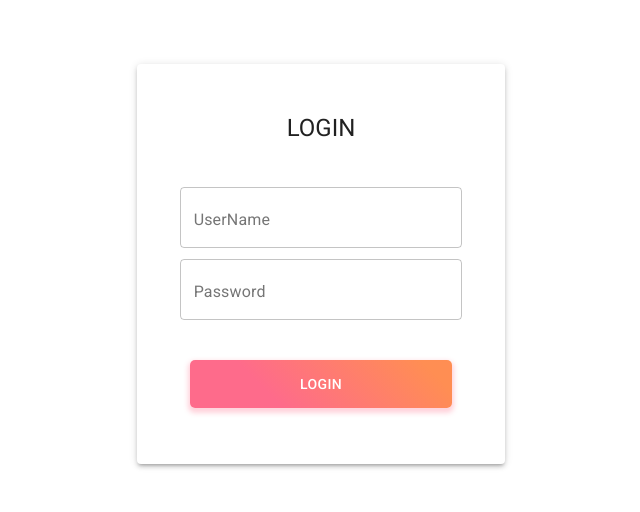
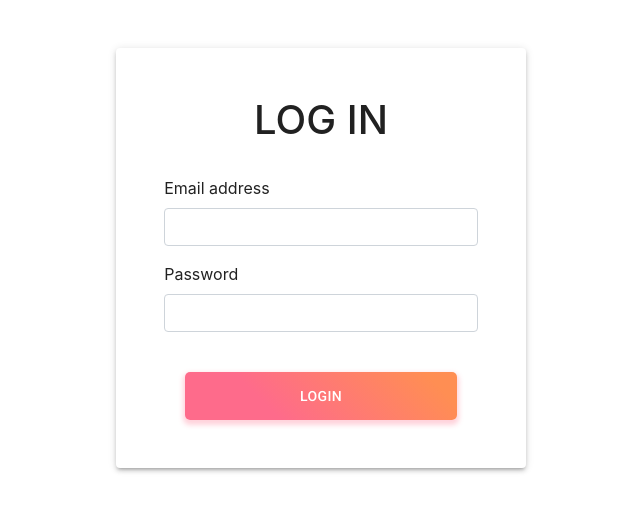
Before and after one commit to RR190701/e-Auction, a React (Create React App) app: page /log-in in a window 1280 px wide. Shown: the top 512 px of the page, without its empty margins (319-959 px from the left). Built offline with nearby package versions, Linux system fonts and the light colour scheme.

Commit message:
Added validation  in login page

```diff
--- a/src/App.js
+++ b/src/App.js
@@ -1,9 +1,9 @@
 import React from "react";
 import { BrowserRouter as Router, Route } from 'react-router-dom';
-import LogIn from './components/LogIn';
 import TopMenu from './components/Topmenu/TopMenu';
 import Profile from './containers/Profile';
 import SignUp from './components/SignIn/SignUp';
+import LogIn from './components/Login/LogIn';
 
 const App = () => {
 
--- a/src/components/LogIn.js
+++ /dev/null
@@ -1,90 +0,0 @@
-import React from 'react';
-import { makeStyles } from '@material-ui/core/styles';
-import Paper from '@material-ui/core/Paper';
-import Typography from '@material-ui/core/Typography';
-import Button from '@material-ui/core/Button';
-// import Input from '@material-ui/core/Input';
-// import InputLabel from '@material-ui/core/InputLabel';
-// import InputAdornment from '@material-ui/core/InputAdornment';
-// import FormControl from '@material-ui/core/FormControl';
-import TextField from '@material-ui/core/TextField';
-// import Grid from '@material-ui/core/Grid';
-// import AccountCircle from '@material-ui/icons/AccountCircle';
-
-
-const useStyles = makeStyles((theme) => ({
-    root: {
-      '& > *': {
-        marginTop: theme.spacing(8),
-        margin: 'auto',
-        width:'23rem',
-        height: theme.spacing(50),
-      },
-    },
-    LoginPaper: {
-
-        textAlign : "center",
-
-      },
-
-    InputFeild: {
-          margin: theme.spacing(1),
-          width: '28ch',
-
-      },
-
-   LoginHeading: {
-       paddingTop:"3rem",
-       paddingBottom:"2rem",
-      },
-
-      LoginButton: {
-
-            background: 'linear-gradient(45deg, #FE6B8B 30%, #FF8E53 90%)',
-            border: 0,
-            borderRadius: "5px",
-            boxShadow: '0 3px 5px 2px rgba(255, 105, 135, .3)',
-            color: 'white',
-            height: 48,
-            width:'33ch',
-            padding: '0 30px',
-            marginTop:'2rem',
-      }
-
-  }));
-
-
-const LogIn = () => {
-
-    const classes = useStyles();
-
-    return (
-        <div className={classes.root}>
-
-<Paper className={classes.LoginPaper} elevation={3}>
-
-<Typography className={classes.LoginHeading} variant="h5" gutterBottom>
-        LOGIN
-      </Typography>
-
-<form  noValidate autoComplete="off">
-      <TextField className={classes.InputFeild} id="outlined-basic" label="UserName" variant="outlined" />
-      <TextField
-      className={classes.InputFeild}
-          id="outlined-password-input"
-          label="Password"
-          type="password"
-          autoComplete="current-password"
-          variant="outlined"
-        />
-      <Button type ="submit"
-      className={classes.LoginButton} >
-        LOGIN
-      </Button>
-    </form>
-</Paper>
-        </div>
-     );
-}
-
-export default LogIn;
--- /dev/null
+++ b/src/components/Login/LogIn.js
@@ -0,0 +1,123 @@
+import React ,{useState} from 'react';
+import { makeStyles } from '@material-ui/core/styles';
+import Paper from '@material-ui/core/Paper';
+import Button from '@material-ui/core/Button';
+import "./style.css";
+
+
+const useStyles = makeStyles((theme) => ({
+
+      LoginButton: {
+
+            background: 'linear-gradient(45deg, #FE6B8B 30%, #FF8E53 90%)',
+            border: 0,
+            borderRadius: "5px",
+            boxShadow: '0 3px 5px 2px rgba(255, 105, 135, .3)',
+            color: 'white',
+            height: 48,
+            width:'17rem',
+            padding: '0 30px ',
+            // marginTop:'2rem',
+            // marginBottom:'2rem',
+      }
+
+  }));
+
+
+const LogIn = () => {
+
+    const classes = useStyles();
+
+    const [emailAddress, setEmailAddress] = useState("");
+    const [password, setPassword] = useState("");
+    const [errors, setErrors] = useState({});
+
+    const validate = () =>{
+    const errors = {};
+
+    if(emailAddress.trim() === "")
+    errors.emailAddress = "Email required";
+    if(password.trim() === "")
+    errors.password="password required";
+
+      return Object.keys(errors).length === 0?null:errors;
+    }
+
+    const HandleSubmit =(e) =>{
+    e.preventDefault();
+    const errors  = validate();
+    (errors)?setErrors(errors):setErrors({});
+    if(errors)return;
+
+
+      //call server
+      console.log("login done");
+        }
+
+    const validateProperty = ({name, value}) =>{
+
+   if(name ==="emailAddress"){
+     if(value.trim()==="")return "Email required";
+   }
+
+   if(name === "password"){
+     if(value.trim()==="")return "password required";
+   }
+    }
+
+    const HandleEmail =({currentTarget:input})=>{
+      const e = {...errors};
+      const errorMessage = validateProperty(input);
+      if(errorMessage) e[input.name] = errorMessage;
+      else delete e[input.name];
+
+
+      setErrors(e);
+      setEmailAddress(input.value);
+    }
+
+    const HandlePassword = ({currentTarget:input}) =>{
+      const e = {...errors};
+      const errorMessage = validateProperty(input);
+      if(errorMessage) e[input.name] = errorMessage;
+      else delete e[input.name];
+
+
+      setErrors(e);
+      setPassword(input.value);
+    }
+    return (
+<Paper className="LoginPaper" elevation={3}>
+
+<h1 className="text-center pb-4 pt-5">LOG IN</h1>
+      <form onSubmit={HandleSubmit}>
+  <div className="mb-3">
+    <label htmlFor="exampleInputEmail1" className="form-label">Email address</label>
+    <input type="text" value ={emailAddress}
+    onChange={HandleEmail}
+    name = "emailAddress"
+     className="form-control" id="exampleInputEmail1" aria-describedby="emailHelp"></input>
+     {errors.emailAddress && <div className ="alert alert-danger">{errors.emailAddress}</div>}
+  </div>
+  <div className="mb-3">
+    <label htmlFor="exampleInputPassword1" className="form-label">Password</label>
+    <input type="password" value ={password}
+    onChange={HandlePassword}
+    name ="password"
+    className="form-control" id="exampleInputPassword1"></input>
+    {errors.password && <div className ="alert alert-danger">{errors.password}</div>}
+  </div>
+  <div className="text-center pt-4">
+  <Button type ="submit"
+      className={classes.LoginButton} >
+        LOGIN
+      </Button>
+  </div>
+
+</form>
+
+</Paper>
+     );
+}
+
+export default LogIn;
--- /dev/null
+++ b/src/components/Login/style.css
@@ -0,0 +1,14 @@
+.LoginPaper {
+    width: 32%;
+    box-sizing: border-box;
+    border-radius: 5px;
+    padding: 0 3rem 3rem;
+    margin: 3rem auto;
+   }
+   @media(max-width:445px){
+
+    .LoginPaper {
+      width: 95%;
+      padding: 2rem 1rem;
+    }
+  }
--- a/src/components/SignIn/SignUp.js
+++ b/src/components/SignIn/SignUp.js
@@ -3,54 +3,63 @@ import Paper from '@material-ui/core/Paper';
 import './style.css';
 
 const SignUp = () => {
+
+
+  const HandleSubmit = (e) =>{
+    e.preventDefault();
+
+    //call the server
+    console.log("submitted");
+  }
+
     return (
         <Paper className="sign-in-form" elevation={3}>
 
           <h1 className="text-center pb-5 sign-in-heading">SIGN IN</h1>
-  <form className="row g-3">
+  <form onSubmit={HandleSubmit} className="row g-3">
   <div className="col-md-6">
-    <label for="inputFirstName" className="form-label">First Name</label>
-    <input type="email" className="form-control" id="inputFirstName"></input>
+    <label htmlFor="inputFirstName" className="form-label">First Name</label>
+    <input type="text" className="form-control" id="inputFirstName"></input>
   </div>
   <div className="col-md-6">
-    <label for="inputLastName" className="form-label">Last Name</label>
-    <input type="email" className="form-control" id="inputLastName"></input>
+    <label htmlFor="inputLastName" className="form-label">Last Name</label>
+    <input type="text" className="form-control" id="inputLastName"></input>
   </div>
   <div className="col-md-6">
-    <label for="Contact" className="form-label">Contact Number</label>
-    <input type="email" className="form-control" id="Contact"></input>
+    <label htmlFor="Contact" className="form-label">Contact Number</label>
+    <input type="text" className="form-control" id="Contact"></input>
   </div>
   <div className="col-md-6">
-    <label for="inputEmail4" className="form-label">Email ID</label>
-    <input type="email" className="form-control" id="inputEmail4"></input>
+    <label htmlFor="inputEmail4" className="form-label">Email ID</label>
+    <input type="text" className="form-control" id="inputEmail4"></input>
   </div>
   <div className="col-md-9">
-    <label for="inputAddress" className="form-label">Full Address</label>
+    <label htmlFor="inputAddress" className="form-label">Full Address</label>
     <input type="text" className="form-control" id="inputAddress" placeholder="1234 Main St"></input>
   </div>
   <div className="col-md-3">
-    <label for="inputAge" className="form-label">Age</label>
+    <label htmlFor="inputAge" className="form-label">Age</label>
     <input type="text" className="form-control" id="inputAge"></input>
   </div>
   <div className="col-md-6">
-    <label for="inputCity" className="form-label">City</label>
+    <label htmlFor="inputCity" className="form-label">City</label>
     <input type="text" className="form-control" id="inputCity"></input>
   </div>
   <div className="col-md-4">
-    <label for="inputState"  className="form-label">State</label>
+    <label htmlFor="inputState"  className="form-label">State</label>
     <select id="inputState"  className="form-select">
       <option selected>Choose...</option>
       <option>Uttar Pradesh</option>
     </select>
   </div>
   <div className="col-md-2">
-    <label for="inputZip" className="form-label">Zip</label>
+    <label htmlfor="inputZip" className="form-label">Zip</label>
     <input type="text" className="form-control" id="inputZip"></input>
   </div>
   <div className="col-12">
     <div className="form-check">
       <input className="form-check-input" type="checkbox" id="gridCheck"></input>
-      <label className="form-check-label" for="gridCheck">
+      <label className="form-check-label" htmlfor="gridCheck">
         Check me out
       </label>
     </div>
--- a/src/components/Topmenu/TopMenu.js
+++ b/src/components/Topmenu/TopMenu.js
@@ -9,8 +9,7 @@ import IconButton from '@material-ui/core/IconButton';
 import MenuIcon from '@material-ui/icons/Menu';
 import {Carousel} from 'react-bootstrap';
 import Grid from '@material-ui/core/Grid';
-import ButtonGroup from '@material-ui/core/ButtonGroup';
-import { Card, CardHeader, CardContent } from '@material-ui/core';
+import { Card, CardContent } from '@material-ui/core';
 import {GiCrucifix} from 'react-icons/gi'
 import {ImHammer} from 'react-icons/im'
 import {BsArrowLeftRight} from 'react-icons/bs'
```
Also changed, not shown: 1 other file (tests, documents, lock files or other folders).
